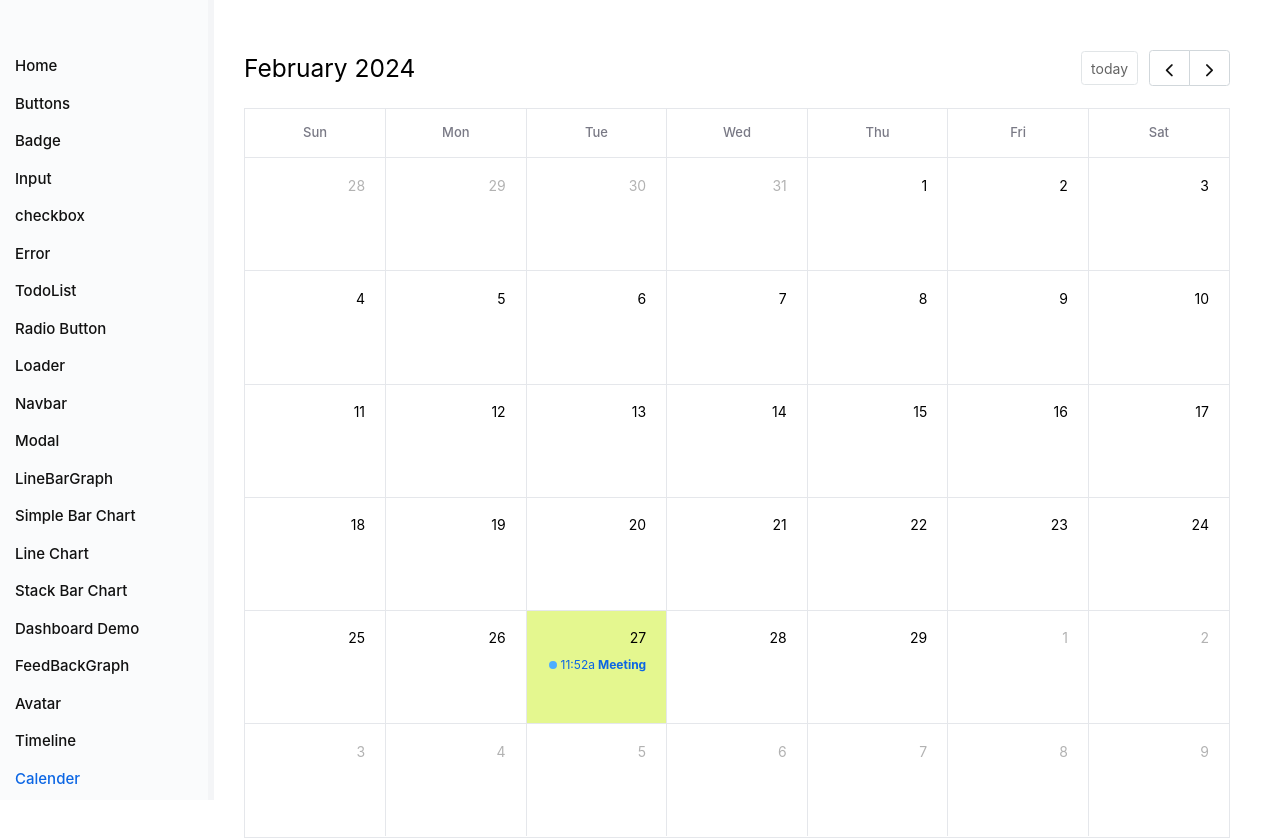
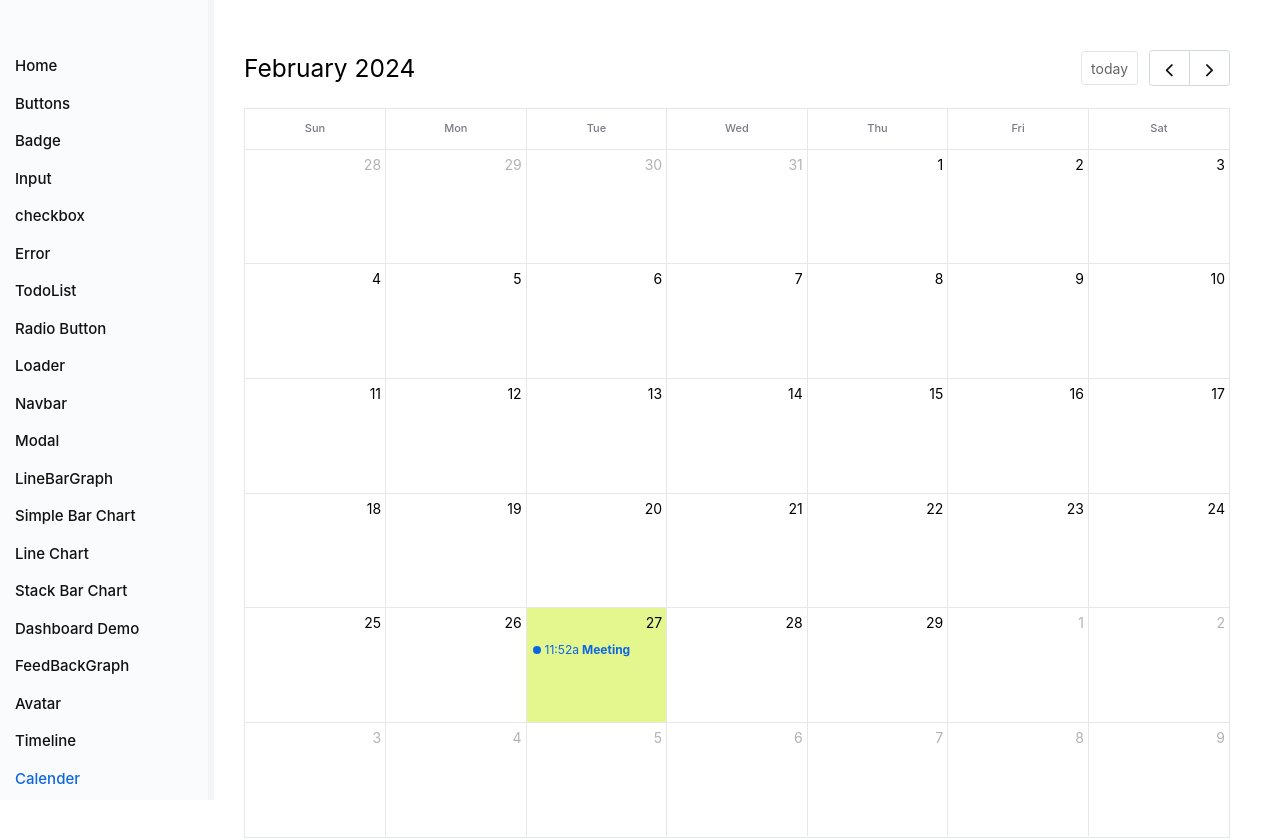
Before and after one commit to christojojo/wacpro-tasks, a React (Vite) app: page /Calender in a window 1280 px wide. Built offline with nearby package versions, Linux system fonts and the light colour scheme.

Commit message:
calender updates

```diff
--- a/src/components/Calender/Calender.jsx
+++ b/src/components/Calender/Calender.jsx
@@ -18,9 +18,10 @@ function Calender() {
     weekends={true}
     events={[
       { title: 'Anniversery', date: '2024-04-01' },
-      { title: 'Meeting', date: '2024-04-01' },
-      { title: 'Deployment Date', date: '2024-04-16' },
-      { title: 'Meeting', start: new Date() }
+      { title: 'Holiday', date: '2024-04-04',color: '#FA9600' },
+      { title: 'Deployment Date', date: '2024-04-10' },
+      { title: 'Meeting', start: new Date(), color: '#0c66e4' },
+      { title: 'Sick Leave', start: '2024-04-22' ,end : '2024-04-25' , color: '#89170F'}
   ]}
   />
   )
--- a/src/components/Calender/calenderstyle.css
+++ b/src/components/Calender/calenderstyle.css
@@ -1,13 +1,19 @@
 .fc-view {
   width: 100%;
 }
-
 .fc-daygrid-day-number {
   color: black;
 }
-.fc-scrollgrid-sync-inner {
-  padding: 12.5px 16px;
+.fc-event-title-container {
+    padding: 0 8px;
 }
+.fc .fc-col-header-cell-cushion {
+    padding: 12.5px 4px;
+    font-size: 11px;
+    font-weight: 500;
+    line-height: 15.4px;
+}
+
 
 :root {
   --fc-small-font-size: 12px;
```
